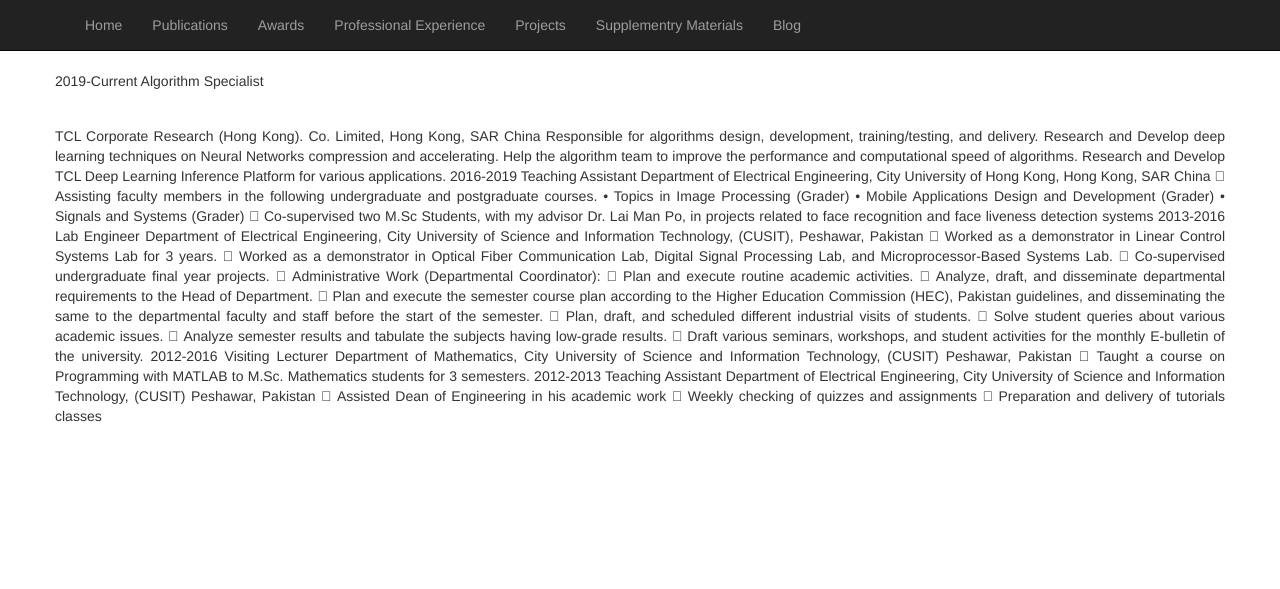
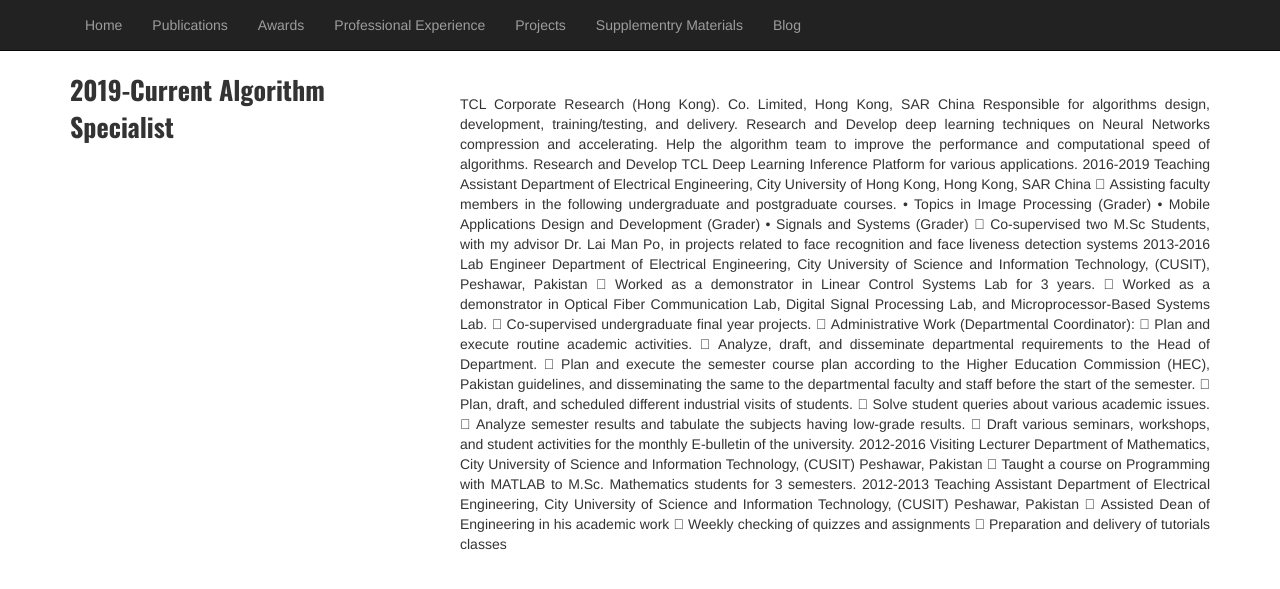
Before and after one commit to yasar-rehman/yasar, a Jekyll site: the page built from experience.md, in a window 1280 px wide. Shown: the top 589 px of the page. Built offline with Jekyll 4.4.1, drawn with Linux system fonts in a browser that asks for light colours.

Commit message:
Update experience.md

```diff
--- a/experience.md
+++ b/experience.md
@@ -5,9 +5,11 @@
 
 
 <div class="row">
- <div class="md-col-4 pull-left">
-2019-Current	Algorithm Specialist </div>
- <div class="md-col-8 pull-right">
+ <div class="col-md-4 pull-left">
+   <div style="font-family: 'Oswald', sans-serif; font-size: 26px;"><b>2019-Current	Algorithm Specialist</b> </div>
+
+ </div>
+ <div class="col-md-8 pull-right">
       <div style="margin-top:3%; text-align:justify;">
        TCL Corporate Research (Hong Kong). Co. Limited, Hong Kong, SAR China
         Responsible for algorithms design, development, training/testing, and delivery.
```
